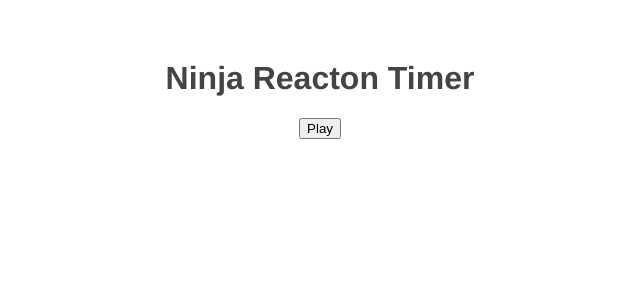
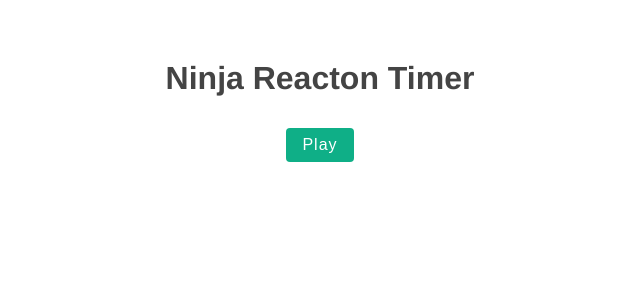
Before and after one commit to Sab-ra/reaction-timer, a Vue app: page / in a window 1280 px wide. Shown: the top 300 px of the page, without its empty margins (320-960 px from the left). Built offline with nearby package versions, Linux system fonts and the light colour scheme.

Commit message:
Polish results wording with CSS

```diff
--- a/src/App.vue
+++ b/src/App.vue
@@ -43,4 +43,19 @@
   color: #444;
   margin-top: 60px;
 }
+button {
+  background: #0faf87;
+  color: white;
+  border: none;
+  padding: 8px 16px;
+  border-radius: 4px;
+  font-size: 16px;
+  letter-spacing: 1px;
+  cursor: pointer;
+  margin: 10px;
+}
+button[disabled] {
+  opacity: 0.2;
+  cursor: not-allowed;
+}
 </style>
--- a/src/components/Results.vue
+++ b/src/components/Results.vue
@@ -1,13 +1,32 @@
 <template>
   <p>Reaction time - {{ score }} ms</p>
+  <p class="rank">{{ rank }}</p>
 </template>
 
 <script>
 export default {
-  props: [ 'score' ]
+  props: [ 'score' ],
+  data() {
+    return {
+      rank: null
+    }
+  },
+  mounted() {
+    if( this.score < 250 ) {
+      this.rank = 'Ninja Fingers'
+    } else if( this.score < 400 ) {
+      this.rank = 'Rapid Reflexes'
+    } else {
+      this.rank = 'Snail Pace...'
+    }
+  }
 }
 </script>
 
 <style>
-
+  .rank {
+    font-size: 1.4em;
+    color: #0faf87;
+    font-weight: bold;
+  }
 </style>
```
